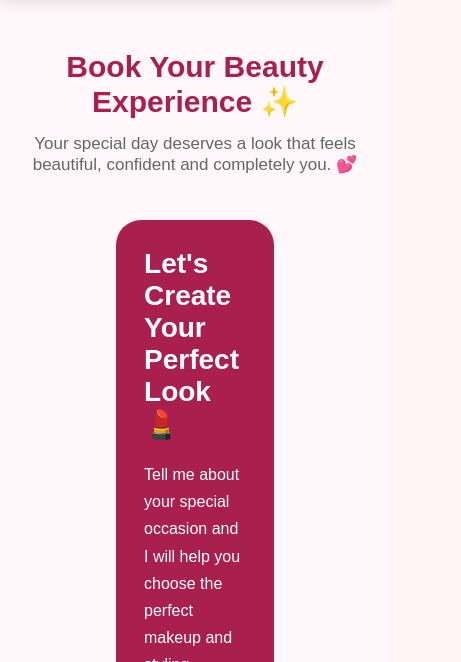
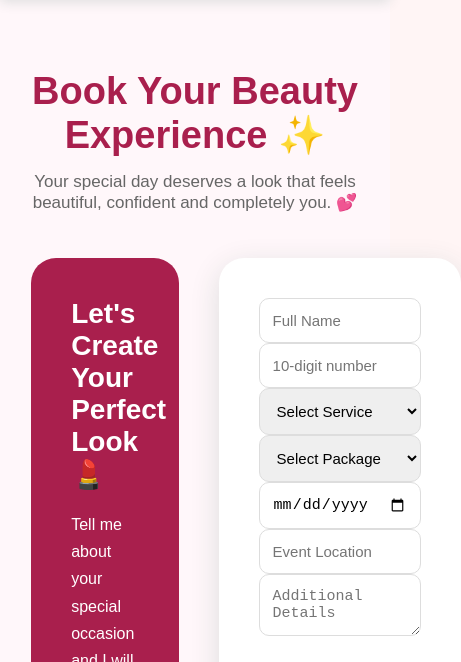
Before and after one commit to priyadharshini-2627/makeup, a website: page makeup booking/booking.html in a window 390 px wide. Shown: the part 156-818 px from the top of the page, 461 px wide, since content can reach past the window. Drawn offline with Linux system fonts and the light colour scheme; no server answers.

Commit message:
Update booking.html

```diff
--- a/makeup booking/booking.html
+++ b/makeup booking/booking.html
@@ -301,29 +301,7 @@
 }
 
 
-/* MOBILE */
 
-@media (max-width: 768px) {
-
-    .booking-page {
-        padding: 50px 5%;
-    }
-
-    .booking-title h2 {
-        font-size: 30px;
-    }
-
-    .booking-container {
-        flex-direction: column;
-    }
-
-    .booking-info,
-    .booking-form {
-        padding: 28px;
-        margin: auto;
-    }
-
-}
 footer {
     background: #64132f;
     color: white;
```
